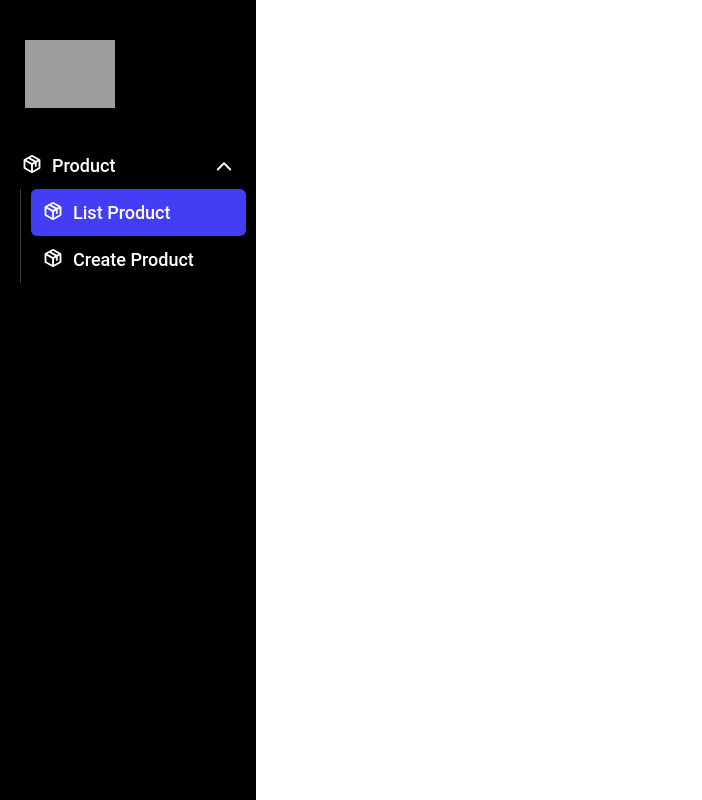
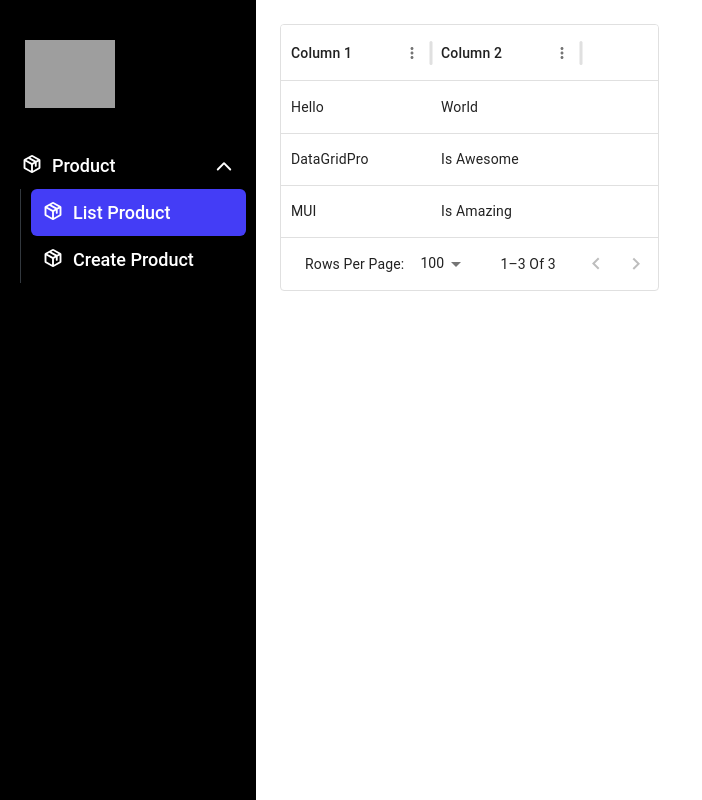
Before and after one commit to phuochau132/KhoaLuanFE, a React (Vite) app: page /admin in a window 1280 px wide. Shown: the whole page, without its empty margins (0-702 px from the left). Built offline with nearby package versions, Linux system fonts and the light colour scheme; grey boxes are pictures that could not be loaded.

Commit message:
create content for tab

```diff
--- a/package.json
+++ b/package.json
@@ -10,6 +10,10 @@
     "preview": "vite preview"
   },
   "dependencies": {
+    "@emotion/react": "^11.11.4",
+    "@emotion/styled": "^11.11.5",
+    "@mui/material": "^5.16.0",
+    "@mui/x-data-grid": "^7.9.0",
     "@reduxjs/toolkit": "^2.2.6",
     "antd": "^5.19.1",
     "axios": "^1.7.2",
--- a/src/admin/admin.module.scss
+++ b/src/admin/admin.module.scss
@@ -1,8 +1,11 @@
-.teamplateAdmin {
+.templateAdmin {
     .bodyContentWrapper {
         display: flex;
+        flex-direction: row;
     }
 }
+
+// sidebar
 
 .bodyContentWrapper {
     .sidebar {
@@ -12,9 +15,20 @@
         padding: 10px
     }
 }
-.sidebarHeader{
-    padding:  30px 15px;
-    .logo{
+
+.sidebarHeader {
+    padding: 30px 15px;
+
+    .logo {
         width: 90px;
     }
 }
+
+// content
+.bodyContentWrapper {
+    .content {
+        .wrapper {
+            padding: 24px
+        }
+    }
+}
--- a/src/admin/components/tabs/tabAd.tsx
+++ b/src/admin/components/tabs/tabAd.tsx
@@ -6,32 +6,59 @@ import { ProductIcon, ArrowIcon } from "../../../assets/icon";
 const cx = classNames.bind(styles);
 interface TabAdProps {
   children?: React.ReactNode;
-    item:any,
-    onClick: (event: React.MouseEvent<HTMLDivElement>) => void;
-    isParentElement?:boolean,
-    tabActivated:string,
+  item: any;
+  onClick: (
+    event: React.MouseEvent<HTMLDivElement>,
+    item: any,
+    callback: any
+  ) => void;
+  isParentElement?: boolean;
+  tabActivated: string;
+  callback: (
+    event: React.MouseEvent<HTMLDivElement>,
+    item: any,
+    callback: any
+  ) => void;
 }
 
-const TabAd: React.FC<TabAdProps> = ({ item, children, onClick, isParentElement, tabActivated  }) => {
+const TabAd: React.FC<TabAdProps> = ({
+  item,
+  children,
+  onClick,
+  isParentElement,
+  tabActivated,
+  callback,
+}) => {
   return (
-        <div className={cx("wrapper",{"parent-is-activated":tabActivated === item.tabName && isParentElement })}  >
-            <div className={cx("tabContent", { "is-activated": tabActivated === item.tabName && !isParentElement })} data-name={item.tabName}  data-type={isParentElement ? "parent" : "children"} onClick={(e)=>{onClick(e)}} >
+    <div
+      className={cx("wrapper", {
+        "parent-is-activated": tabActivated === item.tabName && isParentElement,
+      })}
+    >
+      <div
+        className={cx("tabContent", {
+          "is-activated": tabActivated === item.tabName && !isParentElement,
+        })}
+        data-name={item.tabName}
+        data-type={isParentElement ? "parent" : "children"}
+        onClick={(e) => {
+          onClick(e, item, callback);
+        }}
+      >
         <div className={cx("tabLeft", "fl")}>
-                    <div className={cx("icon")}>
-                       {item.icon}
-                    </div>
+          <div className={cx("icon")}>{item.icon}</div>
           <span className={cx("name")}>{item.tabName}</span>
         </div>
         <div className={cx("tabRight", "fl")}>
-                    {isParentElement && <div className={cx("iconOpen", "icon")}>
+          {isParentElement && (
+            <div className={cx("iconOpen", "icon")}>
               <ArrowIcon />
-                    </div>}
+            </div>
+          )}
         </div>
       </div>
       <div className={cx("tabChildren")}>
-                <div className={cx("tabChildrenWrapper")}>
-                {children}
-                </div>
+        <div className={cx("tabChildrenWrapper")}>{children}</div>
       </div>
     </div>
   );
--- a/src/admin/index.tsx
+++ b/src/admin/index.tsx
@@ -1,62 +1,88 @@
 import classNames from "classnames/bind";
 import styles from "./admin.module.scss";
 import { TabAd } from "./components";
-import { useState,useCallback  } from "react";
+import { useState, useCallback } from "react";
 import { ProductIcon } from "../assets/icon";
+import { ProductPage } from "./page";
 const cx = classNames.bind(styles);
 const pages = [
   {
+    isParent: true,
     tabName: "Product",
-        icon: <ProductIcon/>,
+    icon: <ProductIcon />,
     children: [
-            { tabName: "list product", icon: <ProductIcon/> },
-            { tabName: "create product", icon: <ProductIcon/> },
+      {
+        tabName: "list product",
+        icon: <ProductIcon />,
+        content: <ProductPage />,
+      },
+      { tabName: "create product", icon: <ProductIcon /> },
     ],
   },
 ];
 export default function AdminPage() {
-    const [tabActivated,setTabActivated] = useState("list product")
-    const [parentTabActivated,setParentTabActivated] = useState("Product")
-    const handleTabActivated=useCallback(
-        (e:any)=>{
-            const target = e.currentTarget;
-            const dataName = target.dataset.name;
-            setTabActivated(
-                dataName
-            )
-        },[tabActivated])
-    const handleParentTabActivated=useCallback((e:any)=>{
-        const target = e.currentTarget;
-        const dataName = target.dataset.name;
-        if(dataName == parentTabActivated){
-            setParentTabActivated(
-                ""
-            )
-        }else{
-            setParentTabActivated(
-                dataName
-            )
+  const [tabActivated, setTabActivated] = useState("list product");
+  const [parentTabActivated, setParentTabActivated] = useState("Product");
+  const [content, setContent] = useState(<ProductPage />);
+  const handleTabActivated = useCallback(
+    (e: any, item: any, callback: any) => {
+      if (item.isParent) {
+        if (item.tabName == parentTabActivated) {
+          callback("");
+        } else {
+          callback(item.tabName);
         }
-    },[parentTabActivated])
+      } else {
+        callback(item.tabName);
+        setContent(item.content);
+      }
+    },
+    [tabActivated, parentTabActivated]
+  );
 
   return (
     <div className={cx("templateAdmin")}>
       <div className={cx("bodyContentWrapper")}>
         <div className={cx("sidebar")}>
           <div className={cx("sidebarHeader")}>
-                        <img className={cx("logo")} src="https://lotru.devias.io/assets/logo.svg" alt="" />
+            <img
+              className={cx("logo")}
+              src="https://lotru.devias.io/assets/logo.svg"
+              alt=""
+            />
           </div>
           <div className={cx("tabs")}>
             <div className="tabs-wrapper">
-                            {pages.map((item, index)=>{
-                                return <TabAd tabActivated={parentTabActivated}  onClick={handleParentTabActivated} key={index} isParentElement={true} item={item} >
-                                    {item.children && item.children.map((itemChild, childIndex)=>{
-                                        return  <TabAd tabActivated={tabActivated} onClick={handleTabActivated}  key={childIndex} item={itemChild}/>
+              {pages.map((item, index) => {
+                return (
+                  <TabAd
+                    tabActivated={parentTabActivated}
+                    onClick={handleTabActivated}
+                    key={index}
+                    isParentElement={true}
+                    item={item}
+                    callback={setParentTabActivated}
+                  >
+                    {item.children &&
+                      item.children.map((itemChild, childIndex) => {
+                        return (
+                          <TabAd
+                            tabActivated={tabActivated}
+                            onClick={handleTabActivated}
+                            key={childIndex}
+                            item={itemChild}
+                            callback={setTabActivated}
+                          />
+                        );
                       })}
                   </TabAd>
+                );
               })}
             </div>
           </div>
+        </div>
+        <div className={cx("content")}>
+          <div className={cx("wrapper")}>{content}</div>
         </div>
       </div>
     </div>
--- /dev/null
+++ b/src/admin/page/index.tsx
@@ -0,0 +1 @@
+export { default as ProductPage } from "./product";
--- a/src/admin/page/product/index.tsx
+++ b/src/admin/page/product/index.tsx
@@ -0,0 +1,18 @@
+import { DataGrid, GridRowsProp, GridColDef } from "@mui/x-data-grid";
+
+const rows: GridRowsProp = [
+  { id: 1, col1: "Hello", col2: "World" },
+  { id: 2, col1: "DataGridPro", col2: "is Awesome" },
+  { id: 3, col1: "MUI", col2: "is Amazing" },
+];
+const columns: GridColDef[] = [
+  { field: "col1", headerName: "Column 1", width: 150 },
+  { field: "col2", headerName: "Column 2", width: 150 },
+];
+export default function ProductPage() {
+  return (
+    <div>
+      <DataGrid rows={rows} columns={columns} />
+    </div>
+  );
+}
```
Also changed, not shown: 1 other file (tests, documents, lock files or other folders). Lines whose indentation alone changed are shown as unchanged.
